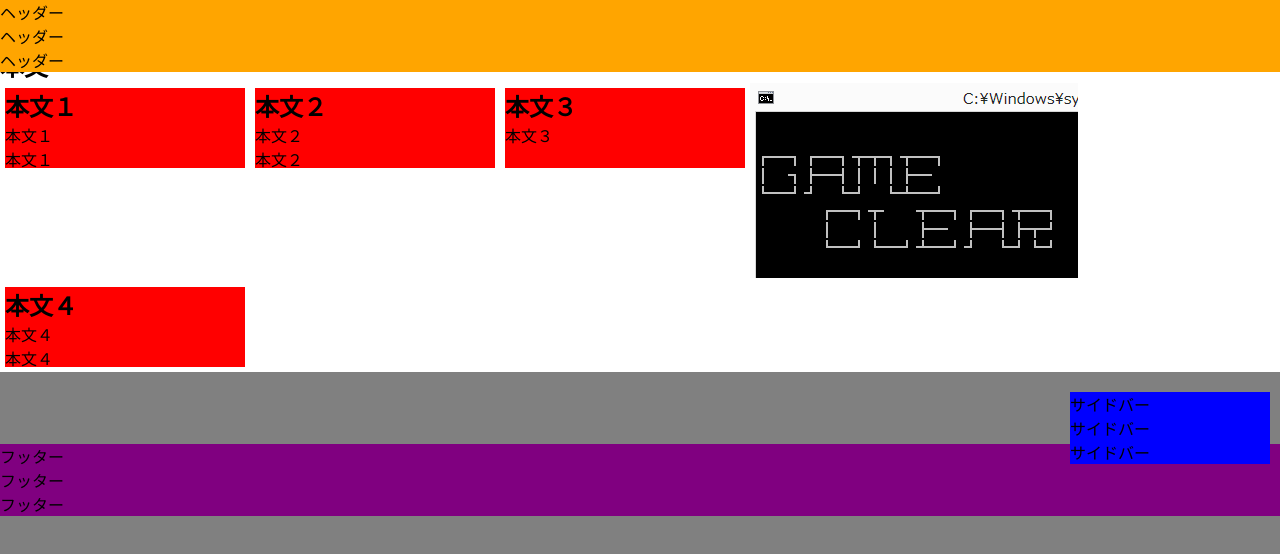
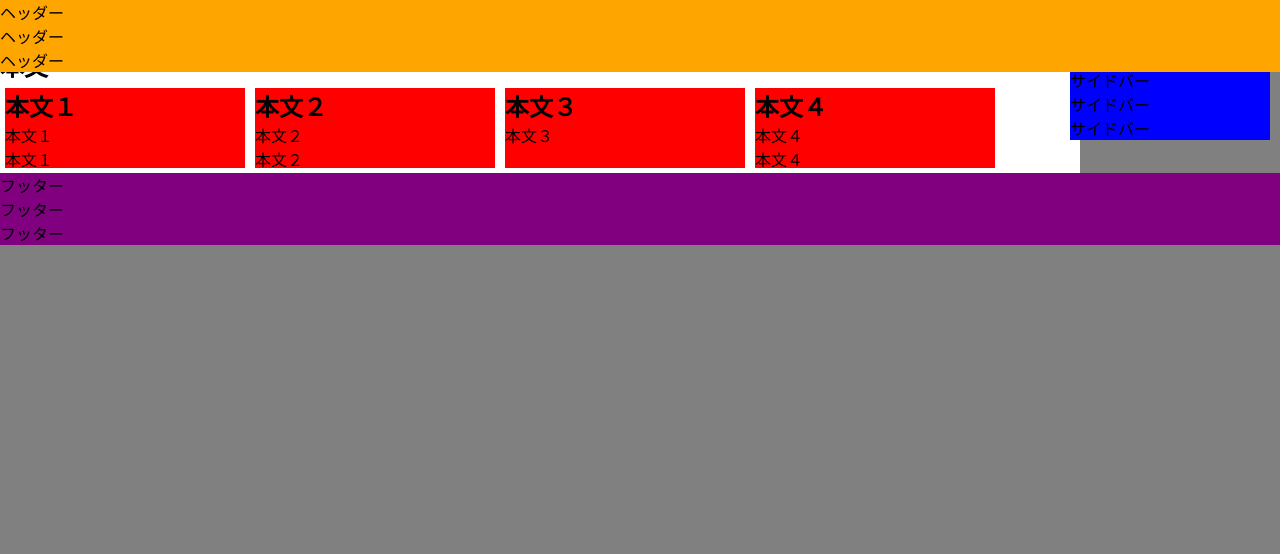
Before and after one commit to km323/web1-7, a plain HTML site: page index.html in a window 1280 px wide. Drawn offline with Linux system fonts and the light colour scheme.

Commit message:
Update default.css

```diff
--- a/css/default.css
+++ b/css/default.css
@@ -26,7 +26,7 @@ background-color:red;
   float:left;
   overflow:hidden;
 }
-#1_picture{
+#one_picture{
 width:24px;
   position:absolute;
   left:50px;
@@ -34,7 +34,7 @@ width:24px;
 }
 #main{
 background-color:white;
-  width:calc(100%-200px);
+  width:calc(100% - 200px);
   min-width:500px;
   float:left;
 }
```
